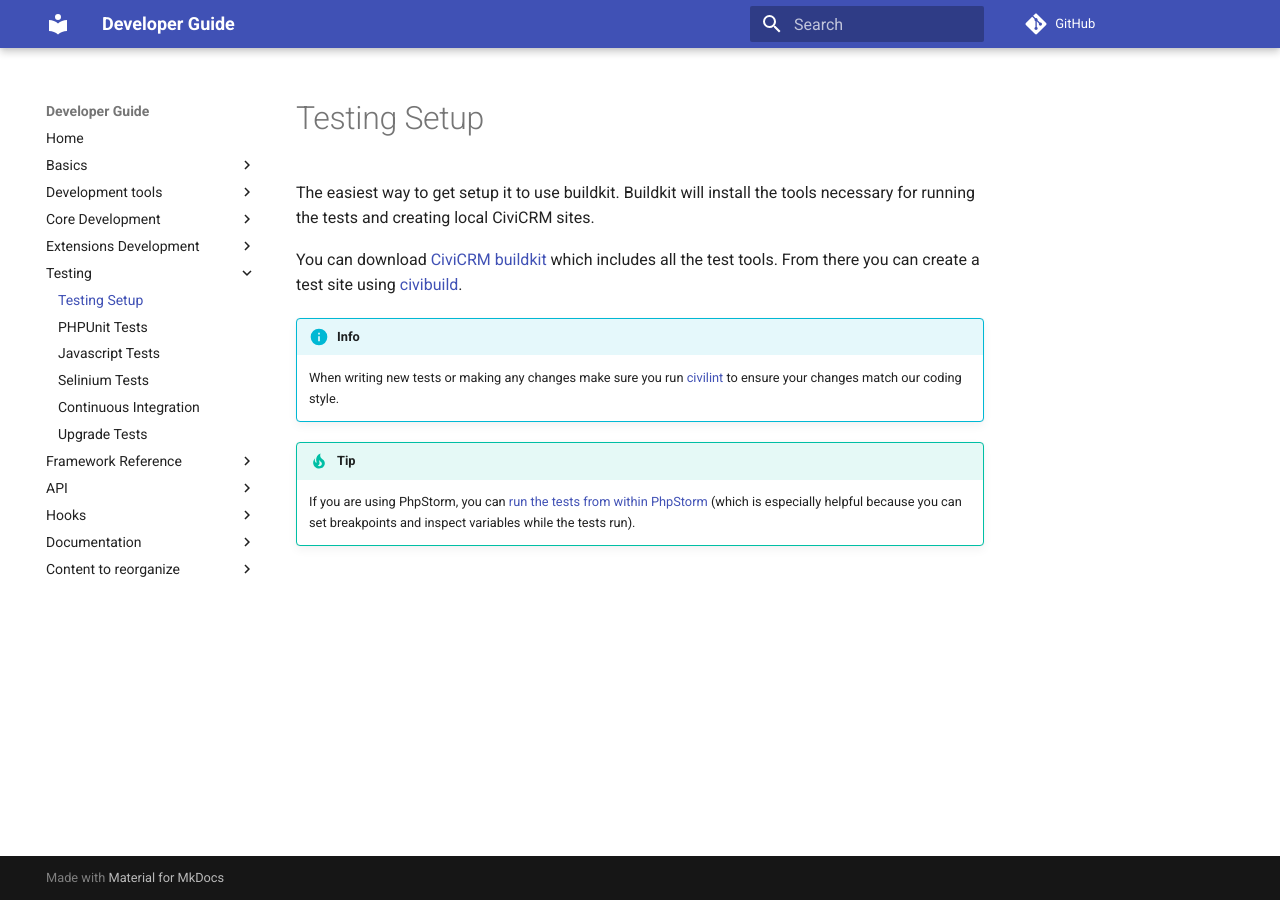
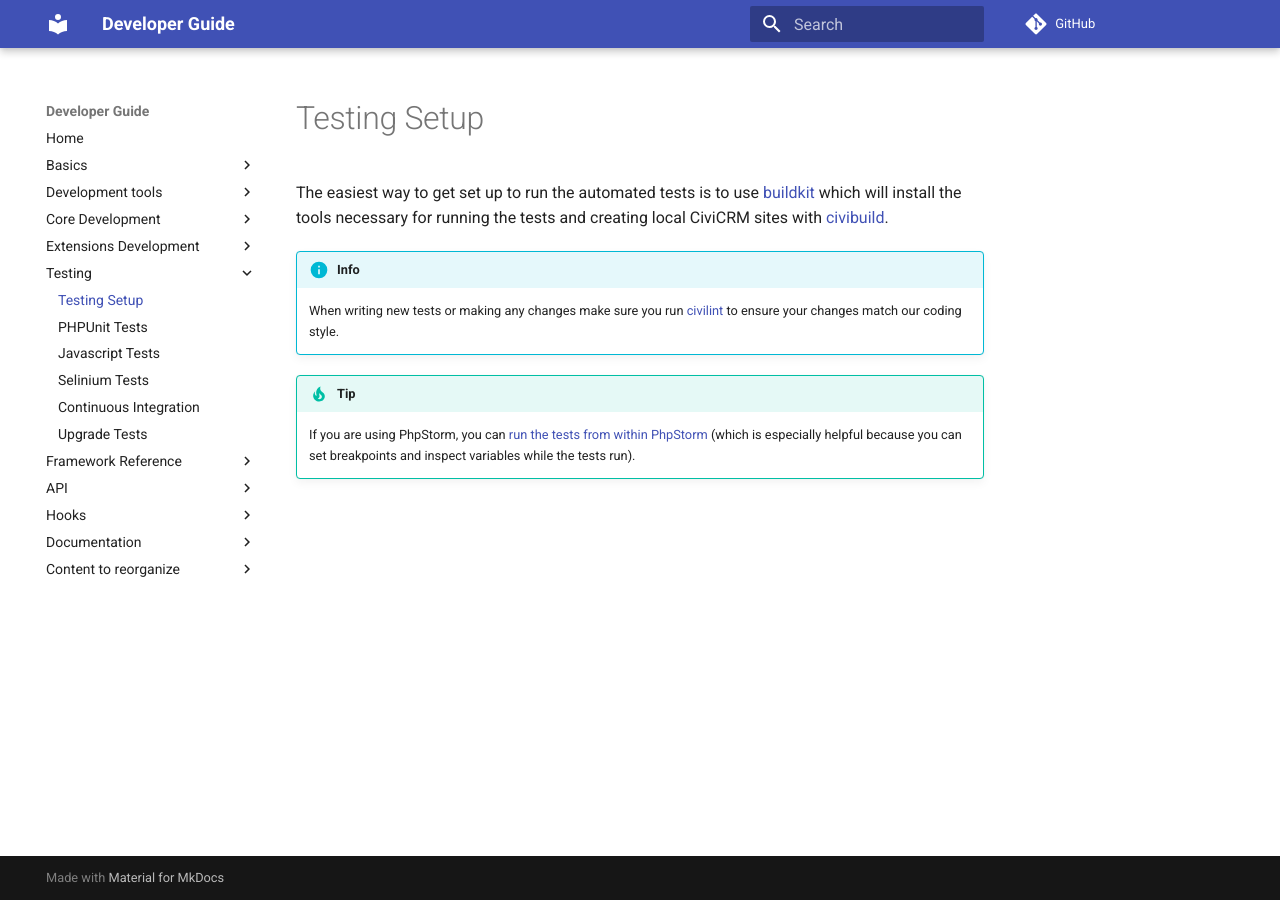
Before and after one commit to civicrm/civicrm-dev-docs, an MkDocs documentation site: the page built from docs/testing/setup.md, in a window 1280 px wide. Built offline with MkDocs 1.6.1 and Material for MkDocs 9.7.7, drawn with Linux system fonts in a browser that asks for light colours; comment, search, counter and statistics services are not loaded; old or Windows-style settings are respelled for this version of MkDocs.

Commit message:
Minor formatting changes

```diff
--- a/docs/testing/setup.md
+++ b/docs/testing/setup.md
@@ -1,12 +1,8 @@
-The easiest way to get setup it to use buildkit. Buildkit will install the tools
-necessary for running the tests and creating local CiviCRM sites.
-
-You can download [CiviCRM buildkit](/tools/buildkit) which includes all the test tools.
-From there you can create a test site using [civibuild](/tools/civibuild).
+The easiest way to get set up to run the automated tests is to use [buildkit](/tools/buildkit.md) which will install the tools necessary for running the tests and creating local CiviCRM sites with [civibuild](/tools/civibuild.md).
 
 !!! info
-    When writing new tests or making any changes make sure you run [civilint](/tools/civilint)
+    When writing new tests or making any changes make sure you run [civilint](/tools/civilint.md)
     to ensure your changes match our coding style.
 
 !!! tip
-    If you are using PhpStorm, you can [run the tests from within PhpStorm](/tools/phpstorm/#testing) (which is especially helpful because you can set breakpoints and inspect variables while the tests run).
+    If you are using PhpStorm, you can [run the tests from within PhpStorm](/tools/phpstorm.md#testing) (which is especially helpful because you can set breakpoints and inspect variables while the tests run).
```
Also changed, not shown: docs/testing/phpunit.md (+3 -4 lines), docs/testing/selinium.md (+17 -17 lines), docs/testing/upgrades.md (+1 -7 lines).
